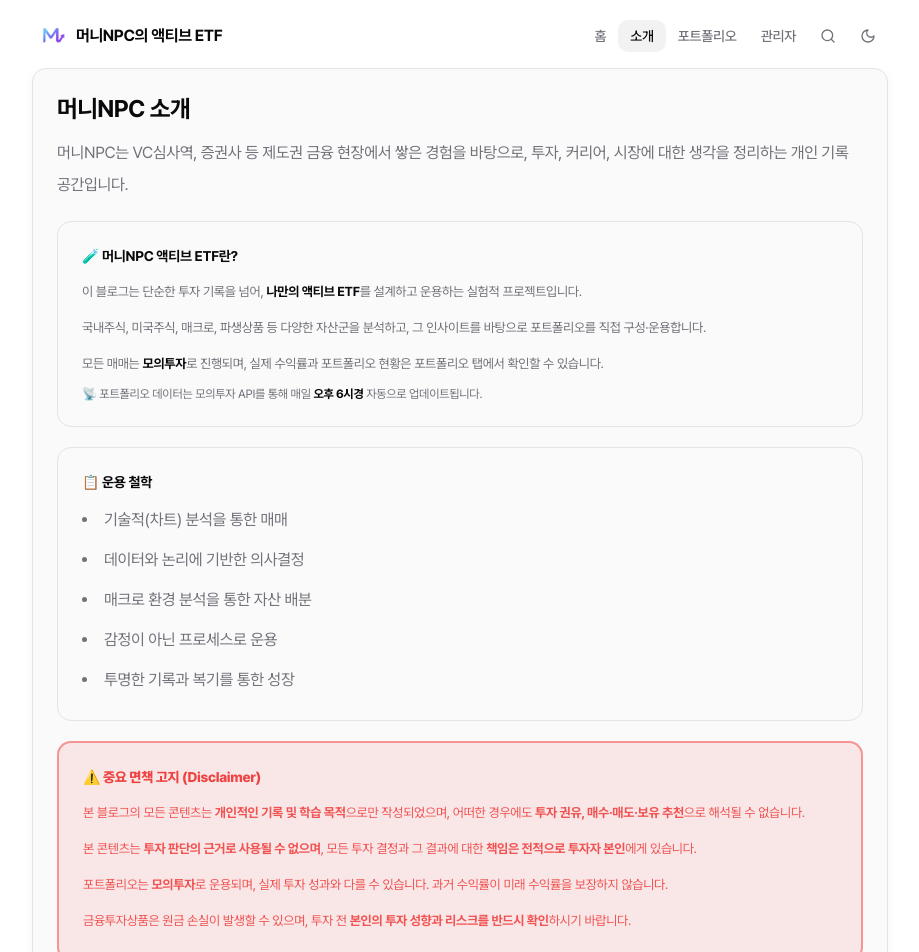
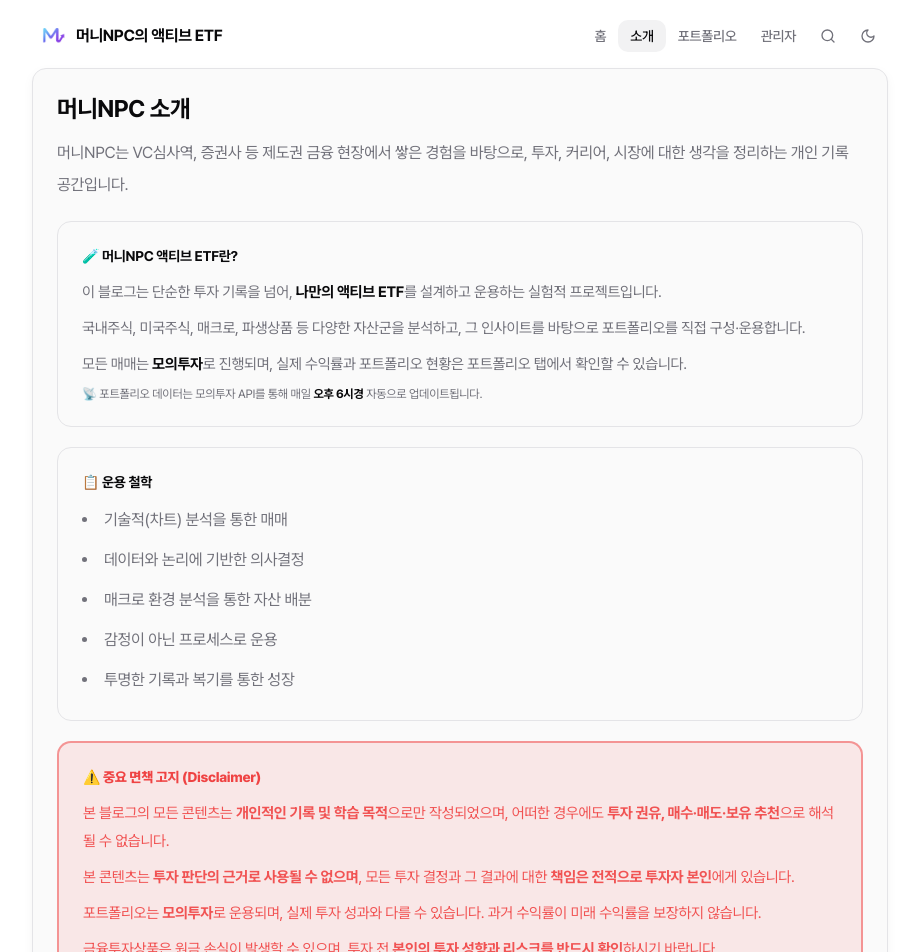
Before and after one commit to shinstory1234-hub/-, a Next.js app: page /about in a window 1280 px wide. Shown: the top 952 px of the page, without its empty margins (180-1099 px from the left). Built offline with nearby package versions, Linux system fonts and the light colour scheme.

Commit message:
fix: about PC font 13px -> 15px (half step from text-base 16px)
Co-Authored-By: Claude Sonnet 4.6 <noreply@anthropic.com>

```diff
--- a/app/about/page.tsx
+++ b/app/about/page.tsx
@@ -15,9 +15,9 @@ export default function AboutPage() {
           <div className="rounded-lg border border-border bg-surface p-5 space-y-3 md:p-6">
             <p className="text-sm font-bold text-foreground">🧪 머니NPC 액티브 ETF란?</p>
             <div className="leading-7 text-muted-foreground space-y-2">
-              <p className="text-sm md:text-[13px] md:leading-7">이 블로그는 단순한 투자 기록을 넘어, <strong className="text-foreground">나만의 액티브 ETF</strong>를 설계하고 운용하는 실험적 프로젝트입니다.</p>
-              <p className="text-sm md:text-[13px] md:leading-7">국내주식, 미국주식, 매크로, 파생상품 등 다양한 자산군을 분석하고, 그 인사이트를 바탕으로 포트폴리오를 직접 구성·운용합니다.</p>
-              <p className="text-sm md:text-[13px] md:leading-7">모든 매매는 <strong className="text-foreground">모의투자</strong>로 진행되며, 실제 수익률과 포트폴리오 현황은 포트폴리오 탭에서 확인할 수 있습니다.</p>
+              <p className="text-sm md:text-[15px] md:leading-7">이 블로그는 단순한 투자 기록을 넘어, <strong className="text-foreground">나만의 액티브 ETF</strong>를 설계하고 운용하는 실험적 프로젝트입니다.</p>
+              <p className="text-sm md:text-[15px] md:leading-7">국내주식, 미국주식, 매크로, 파생상품 등 다양한 자산군을 분석하고, 그 인사이트를 바탕으로 포트폴리오를 직접 구성·운용합니다.</p>
+              <p className="text-sm md:text-[15px] md:leading-7">모든 매매는 <strong className="text-foreground">모의투자</strong>로 진행되며, 실제 수익률과 포트폴리오 현황은 포트폴리오 탭에서 확인할 수 있습니다.</p>
               <p className="text-xs text-muted-foreground">📡 포트폴리오 데이터는 모의투자 API를 통해 매일 <strong className="text-foreground">오후 6시경</strong> 자동으로 업데이트됩니다.</p>
             </div>
           </div>
@@ -36,10 +36,10 @@ export default function AboutPage() {
           <div className="rounded-lg border-2 border-danger/50 bg-danger/10 p-5 space-y-3 md:p-6">
             <p className="text-sm font-extrabold text-danger">⚠️ 중요 면책 고지 (Disclaimer)</p>
             <div className="leading-7 text-danger/90 space-y-2">
-              <p className="text-sm md:text-[13px] md:leading-7">본 블로그의 모든 콘텐츠는 <strong>개인적인 기록 및 학습 목적</strong>으로만 작성되었으며, 어떠한 경우에도 <strong>투자 권유, 매수·매도·보유 추천</strong>으로 해석될 수 없습니다.</p>
-              <p className="text-sm md:text-[13px] md:leading-7">본 콘텐츠는 <strong>투자 판단의 근거로 사용될 수 없으며</strong>, 모든 투자 결정과 그 결과에 대한 <strong>책임은 전적으로 투자자 본인</strong>에게 있습니다.</p>
-              <p className="text-sm md:text-[13px] md:leading-7">포트폴리오는 <strong>모의투자</strong>로 운용되며, 실제 투자 성과와 다를 수 있습니다. 과거 수익률이 미래 수익률을 보장하지 않습니다.</p>
-              <p className="text-sm md:text-[13px] md:leading-7">금융투자상품은 원금 손실이 발생할 수 있으며, 투자 전 <strong>본인의 투자 성향과 리스크를 반드시 확인</strong>하시기 바랍니다.</p>
+              <p className="text-sm md:text-[15px] md:leading-7">본 블로그의 모든 콘텐츠는 <strong>개인적인 기록 및 학습 목적</strong>으로만 작성되었으며, 어떠한 경우에도 <strong>투자 권유, 매수·매도·보유 추천</strong>으로 해석될 수 없습니다.</p>
+              <p className="text-sm md:text-[15px] md:leading-7">본 콘텐츠는 <strong>투자 판단의 근거로 사용될 수 없으며</strong>, 모든 투자 결정과 그 결과에 대한 <strong>책임은 전적으로 투자자 본인</strong>에게 있습니다.</p>
+              <p className="text-sm md:text-[15px] md:leading-7">포트폴리오는 <strong>모의투자</strong>로 운용되며, 실제 투자 성과와 다를 수 있습니다. 과거 수익률이 미래 수익률을 보장하지 않습니다.</p>
+              <p className="text-sm md:text-[15px] md:leading-7">금융투자상품은 원금 손실이 발생할 수 있으며, 투자 전 <strong>본인의 투자 성향과 리스크를 반드시 확인</strong>하시기 바랍니다.</p>
             </div>
           </div>
         </CardContent>
```
